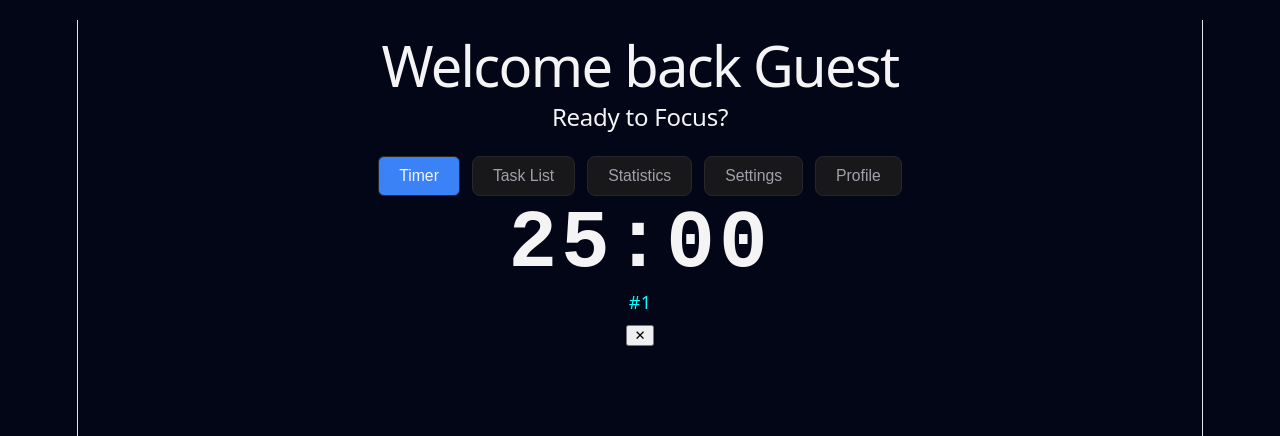
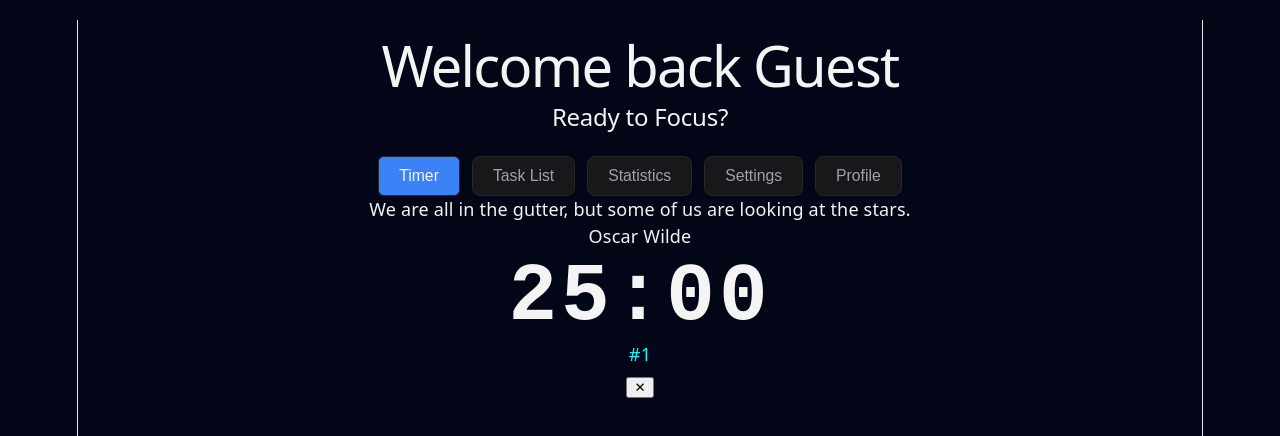
Before and after one commit to FinchDefense/flowstate-app, a React (Vite) app: page / in a window 1280 px wide. Both pictures are taken after a click on the button "🧘 Focus". Shown: the top 436 px of the page. Built offline with nearby package versions, Linux system fonts and the light colour scheme.

Commit message:
Add a quotes feature to the focus mode that gives users motivational content for their study sessions

```diff
--- a/src/components/Timer/FocusMode.tsx
+++ b/src/components/Timer/FocusMode.tsx
@@ -1,20 +1,40 @@
+import type { Dispatch, SetStateAction } from "react";
+import { useState, useEffect } from "react";
+import { getRandomQuote } from "./quotes";
+import type { Quote } from "./quotes";
+import './FocusMode.css'
+
 interface FocusModeProps {
   time: number;
   numPomos: number;
   formatTime: (totalSeconds: number) => string;
-  inFocusMode: boolean;
-  setInFocusMode:  Dispatch<SetStateAction<boolean>>;
+  setInFocusMode: Dispatch<SetStateAction<boolean>>;
 }
 
-export function FocusMode({ inFocusMode, setInFocusMode, time, formatTime, numPomos }: FocusModeProps) {
+export function FocusMode({
+  setInFocusMode,
+  time,
+  formatTime,
+  numPomos
+ }: FocusModeProps) {
+    const [quote, setQuote] = useState<Quote>(() => getRandomQuote());
+
     const exitFocusMode = () => {
       setInFocusMode(false);
     }
 
+    useEffect(() => {
+      const interval = setInterval(() => {
+        setQuote(getRandomQuote());
+      }, 30000)
+
+      return () => clearInterval(interval);
+    }, []);
+
   return (
     <div className="Focus-Mode-container">
-      <div className="Focus-Mode-Quote"></div>
-      <div className="Focus-Mode-Quote-Author"> </div>
+      <div className="Focus-Mode-Quote">{quote.text}</div>
+      <div className="Focus-Mode-Quote-Author">{quote.author}</div>
       <div className="timer-display-time">{formatTime(time)}</div>
       <div className="Focus-Mode-footer">
         <div className="number-of-pomodoros">#{numPomos}</div>
--- a/src/components/Timer/Timer.tsx
+++ b/src/components/Timer/Timer.tsx
@@ -17,7 +17,6 @@ export function Timer() {
       time={timer.time}
       formatTime={timer.formatTime}
       numPomos={timer.numPomos}
-      inFocusMode={inFocusMode}
       setInFocusMode={setInFocusMode}
      />
   }
--- a/src/components/Timer/quotes.tsx
+++ b/src/components/Timer/quotes.ts
@@ -4,7 +4,7 @@ export interface Quote {
   author: string;
   source?: string;
   category: 'wisdom' | 'courage' | 'perseverance' | 'hope' | 'growth' | 'focus' | 'strength' | 'love' | 'life' | 'grief' | 'change' | 'truth';
-  language?: 'en' | 'fr' | 'de' | 'zh' | 'ja' | 'la';
+  language?: 'en' | 'fr' | 'de' | 'zh' | 'ja' | 'la' | 'it' | 'fa';
 }
 
 export const QUOTES: Quote[] = [
@@ -1465,6 +1465,12 @@ export const QUOTES: Quote[] = [
   }
 ];
 
+const DEFAULT_QUOTE: Quote = {
+  text: "It is not the critic who counts; not the man who points out how the strong man stumbles... The credit belongs to the man who is actually in the arena.",
+  author: "Theodore Roosevelt",
+  category: "courage",
+  language: "en"
+}
 
 export const getRandomQuote = (
   category?: Quote['category'],
@@ -1479,7 +1485,7 @@ export const getRandomQuote = (
   }
 
   if (filtered.length === 0) {
-    throw new Error('No quotes found matching the criteria');
+    return DEFAULT_QUOTE;
   }
   return filtered[Math.floor(Math.random() * filtered.length)];
 }
--- a/src/components/Timer/useTimer.ts
+++ b/src/components/Timer/useTimer.ts
@@ -10,7 +10,7 @@ export function useTimer(initialTime: number = 1500) {
   const [glowSpread, setGlowSpread] = useState<number>(5);
   const [currentMood, setCurrentMood] = useState<"⚡ ENERGETIC" | "◉ CALM" | "✦ CREATIVE" | "◎ FOCUSED">("◉ CALM");
 
-  const timerRef = useRef<NodeJS.Timeout | null>(null);
+  const timerRef = useRef<ReturnType<typeof setInterval> | null>(null);
   const hasCompletedRef = useRef<boolean>(false);
 
   const moodColors = {
```
Also changed, not shown: src/components/Timer/FocusMode.css (added).
